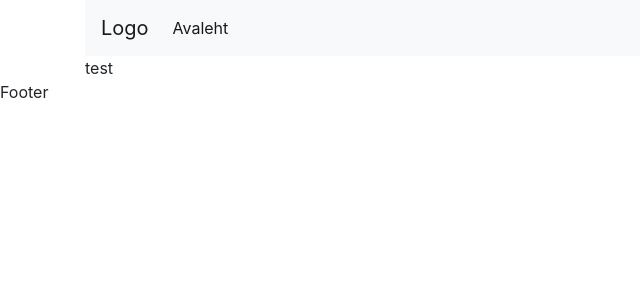
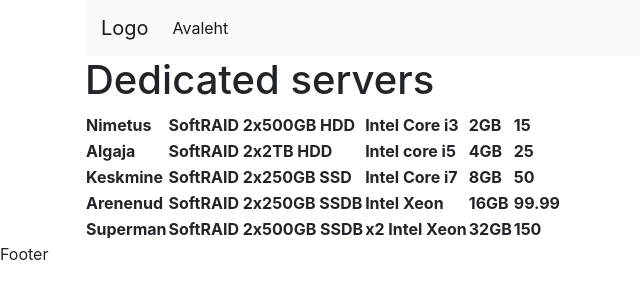
Before and after one commit to MartinEwing/se_veeb, a website: page new/index.html in a window 1280 px wide. Shown: the whole page, without its empty margins (0-640 px from the left). Drawn offline with nearby package versions, Linux system fonts and the light colour scheme.

Commit message:
New: Serverite tabel

```diff
--- a/new/index.html
+++ b/new/index.html
@@ -31,7 +31,45 @@
     </header>
 
     <div class="content container">
-        test
+      <h1>Dedicated servers</h1>
+        <table>
+          <tr>
+            <th>Nimetus</th>
+            <th>SoftRAID 2x500GB HDD</th>
+            <th>Intel Core i3</th>
+            <th>2GB</th>
+            <th>15</th>
+          </tr>
+          <tr>
+            <th>Algaja</th>
+            <th>SoftRAID 2x2TB HDD</th>
+            <th>Intel core i5</th>
+            <th>4GB</th>
+            <th>25</th>
+          </tr>
+          <tr>
+            <th>Keskmine</th>
+            <th>SoftRAID 2x250GB SSD</th>
+            <th>Intel Core i7</th>
+            <th>8GB</th>
+            <th>50</th>
+          </tr>
+          <tr>
+            <th>Arenenud</th>
+            <th>SoftRAID 2x250GB SSDB</th>
+            <th>Intel Xeon</th>
+            <th>16GB</th>
+            <th>99.99</th>
+          </tr>
+          <tr>
+            <th>Superman</th>
+            <th>SoftRAID 2x500GB SSDB</th>
+            <th>x2 Intel Xeon</th>
+            <th>32GB</th>
+            <th>150</th>
+          </tr>
+
+        </table>
 
     </div>
 
```
